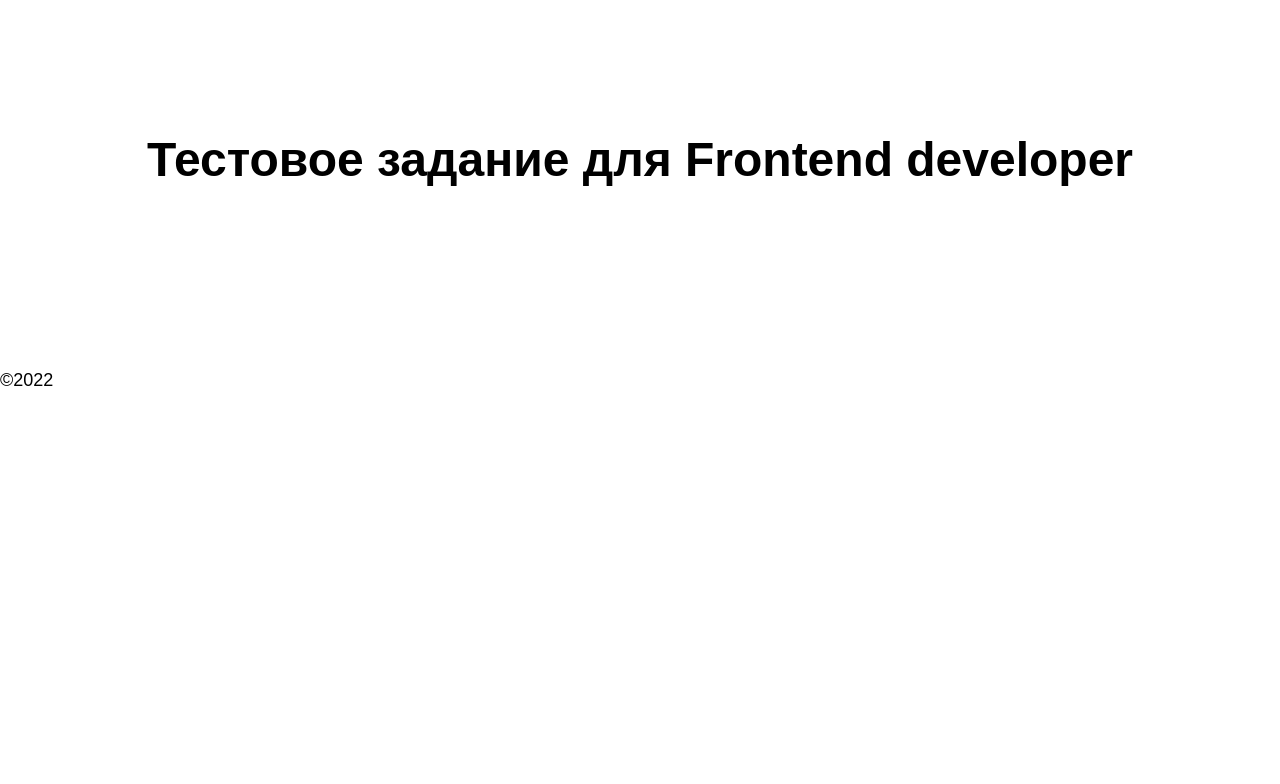
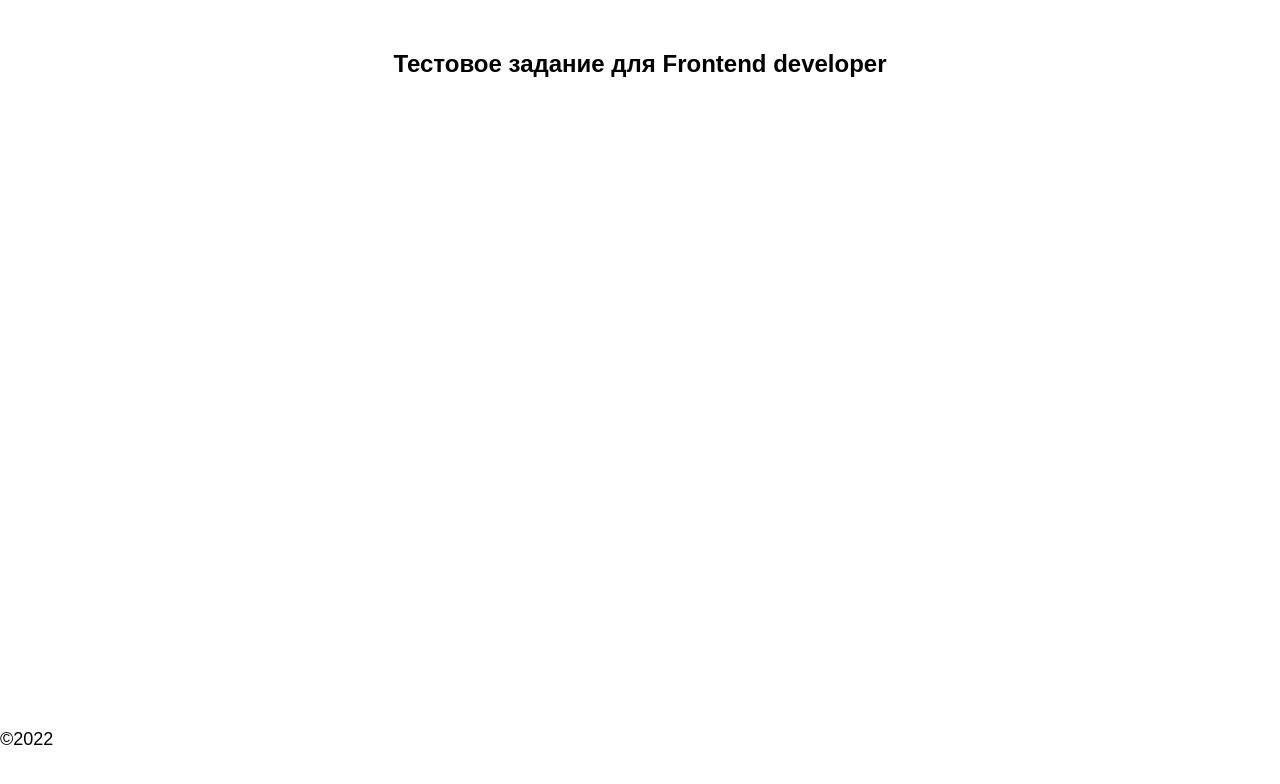
Before and after one commit to IVKrylova/list-of-companies, a React (Create React App) app: page / in a window 1280 px wide. Shown: the top 784 px of the page. Built offline with nearby package versions, Linux system fonts and the light colour scheme.

Commit message:
style: change styles

```diff
--- a/src/components/App/App.css
+++ b/src/components/App/App.css
@@ -6,4 +6,5 @@
   max-width: 1440px;
   width: 100%;
   margin: 0 auto;
+  min-height: 100vh;
 }
--- a/src/components/Footer/Footer.css
+++ b/src/components/Footer/Footer.css
@@ -1,5 +1,6 @@
 .footer {
   margin: 50px 0;
+  align-self: end;
 }
 
 .footer__copyright {
--- a/src/components/Header/Header.css
+++ b/src/components/Header/Header.css
@@ -1,5 +1,9 @@
 .header {
-  margin: 100px auto;
+  margin: 50px auto;
+}
+
+.header__title {
   text-align: center;
   font-size: 24px;
+  margin: 0;
 }
```
